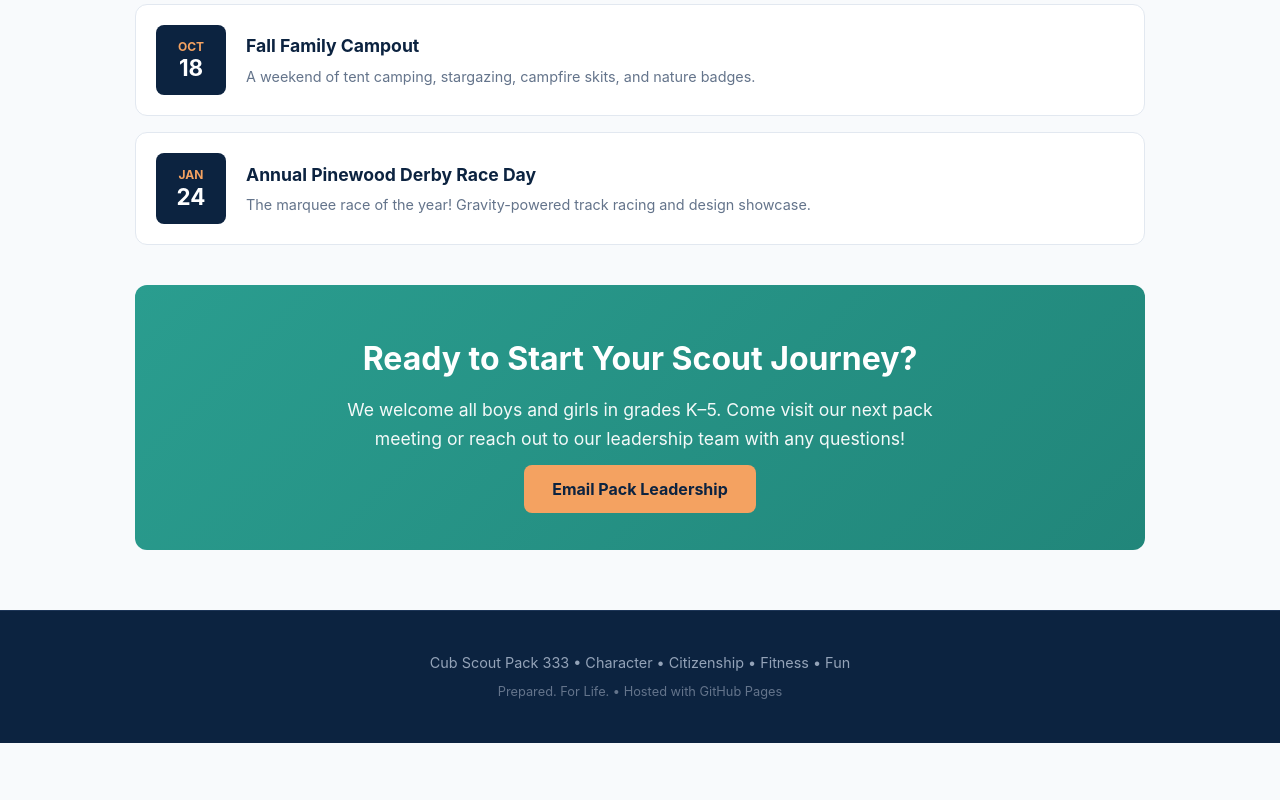
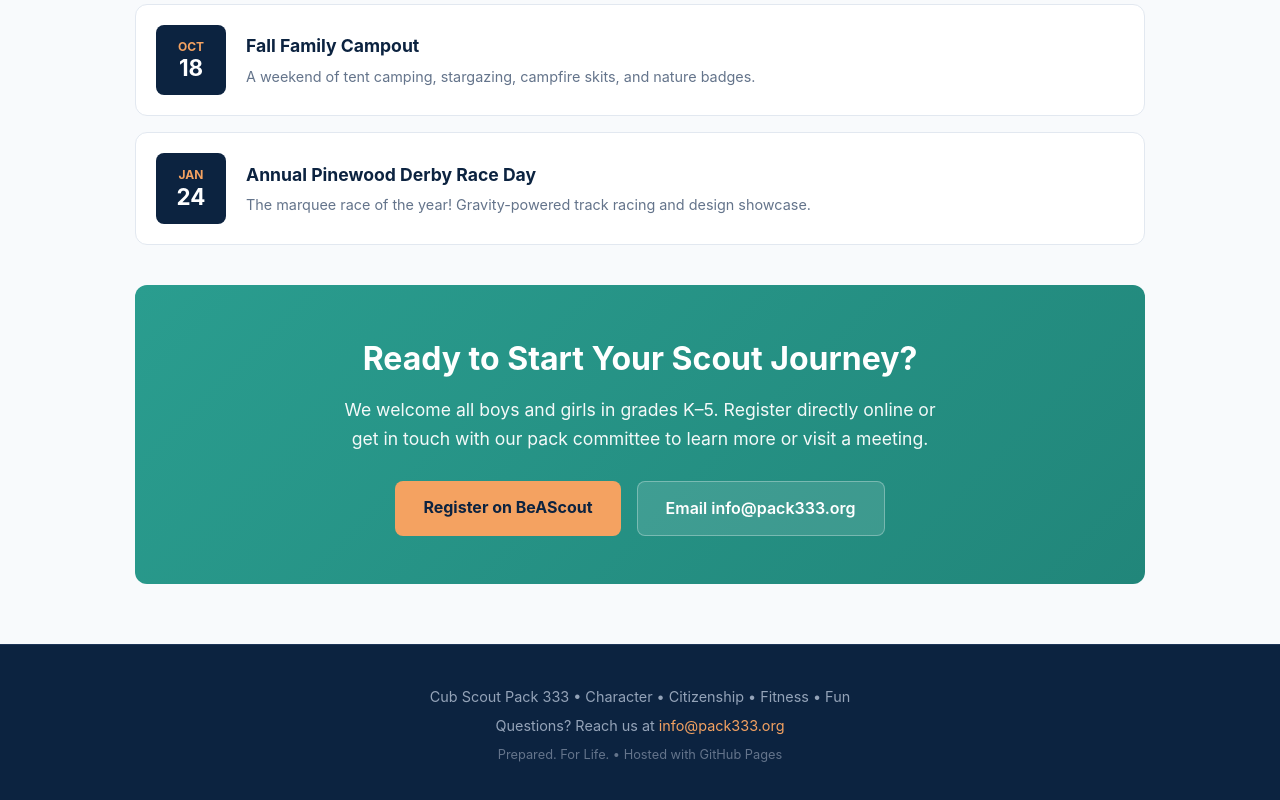
Before and after one commit to pack-333/pack-333.github.io, a plain HTML site: page index.html in a window 1280 px wide. Shown: the part 1544-2344 px from the top of the page. Before the commit the page ends 2287 px from the top, so only its background shows below. Drawn offline with Linux system fonts and the light colour scheme.

Commit message:
Update index.html

```diff
--- a/index.html
+++ b/index.html
@@ -9,7 +9,6 @@
       --primary: #0c2340;       /* Scout Navy */
       --primary-light: #1d3557;
       --gold: #f4a261;          /* Warm Scout Gold */
-      --gold-bright: #e76f51;
       --forest: #2a9d8f;        /* Outdoor Green */
       --bg: #f8fafc;
       --card-bg: #ffffff;
@@ -97,7 +96,6 @@
       color: white;
       text-align: center;
       padding: 80px 20px 70px;
-      position: relative;
     }
 
     .hero-badge {
@@ -143,6 +141,7 @@
       font-weight: 700;
       text-decoration: none;
       transition: transform 0.15s, background-color 0.15s;
+      display: inline-block;
     }
 
     .btn-primary:hover {
@@ -151,17 +150,19 @@
     }
 
     .btn-secondary {
-      background: rgba(255, 255, 255, 0.1);
+      background: rgba(255, 255, 255, 0.12);
       color: white;
-      border: 1px solid rgba(255, 255, 255, 0.2);
+      border: 1px solid rgba(255, 255, 255, 0.3);
       padding: 14px 28px;
       border-radius: 8px;
       font-weight: 600;
       text-decoration: none;
+      display: inline-block;
+      transition: background-color 0.15s;
     }
 
     .btn-secondary:hover {
-      background: rgba(255, 255, 255, 0.2);
+      background: rgba(255, 255, 255, 0.22);
     }
 
     /* Content Layout */
@@ -313,10 +314,17 @@
     }
 
     .join-banner p {
-      max-width: 600px;
-      margin: 0 auto 24px;
+      max-width: 620px;
+      margin: 0 auto 28px;
       font-size: 1.1rem;
       opacity: 0.95;
+    }
+
+    .join-actions {
+      display: flex;
+      justify-content: center;
+      gap: 16px;
+      flex-wrap: wrap;
     }
 
     /* Footer */
@@ -355,9 +363,10 @@
       </div>
       <ul class="nav-links">
         <li><a href="#about">About</a></li>
-        <li><a href="#dens">Dens & Grades</a></li>
+        <li><a href="#dens">Dens</a></li>
         <li><a href="#events">Calendar</a></li>
-        <li><a href="#contact" class="btn-nav">Join Pack 333</a></li>
+        <li><a href="mailto:info@pack333.org?subject=Inquiry%20about%20Cub%20Scout%20Pack%20333">Contact</a></li>
+        <li><a href="https://beascout.scouting.org/units/D62778B2-6ACB-4AE5-B447-55D8CC074ADA" target="_blank" rel="noopener" class="btn-nav">Register on BeAScout</a></li>
       </ul>
     </nav>
   </header>
@@ -368,8 +377,8 @@
     <h1>Do Your Best. Discover More.</h1>
     <p>Empowering kindergarten through 5th graders with outdoor skills, leadership, teamwork, and family fun.</p>
     <div class="hero-actions">
-      <a href="#contact" class="btn-primary">Ready to Join?</a>
-      <a href="#events" class="btn-secondary">Upcoming Activities</a>
+      <a href="https://beascout.scouting.org/units/D62778B2-6ACB-4AE5-B447-55D8CC074ADA" target="_blank" rel="noopener" class="btn-primary">Register Online (BeAScout)</a>
+      <a href="mailto:info@pack333.org?subject=Joining%20Pack%20333%20-%20Information%20Request" class="btn-secondary">Ask Questions / Email Us</a>
     </div>
   </section>
 
@@ -463,8 +472,11 @@
     <section id="contact">
       <div class="join-banner">
         <h2>Ready to Start Your Scout Journey?</h2>
-        <p>We welcome all boys and girls in grades K–5. Come visit our next pack meeting or reach out to our leadership team with any questions!</p>
-        <a href="mailto:contact@pack333.example.com?subject=Joining%20Pack%20333" class="btn-primary">Email Pack Leadership</a>
+        <p>We welcome all boys and girls in grades K–5. Register directly online or get in touch with our pack committee to learn more or visit a meeting.</p>
+        <div class="join-actions">
+          <a href="https://beascout.scouting.org/units/D62778B2-6ACB-4AE5-B447-55D8CC074ADA" target="_blank" rel="noopener" class="btn-primary">Register on BeAScout</a>
+          <a href="mailto:info@pack333.org?subject=Joining%20Pack%20333%20-%20Parent%20Inquiry" class="btn-secondary">Email info@pack333.org</a>
+        </div>
       </div>
     </section>
 
@@ -473,6 +485,7 @@
   <!-- Footer -->
   <footer>
     <p>Cub Scout Pack 333 &bull; Character &bull; Citizenship &bull; Fitness &bull; Fun</p>
+    <p style="margin-top: 6px;">Questions? Reach us at <a href="mailto:info@pack333.org">info@pack333.org</a></p>
     <p style="margin-top: 8px; font-size: 0.8rem; color: #64748b;">Prepared. For Life. &bull; Hosted with GitHub Pages</p>
   </footer>
 
```
